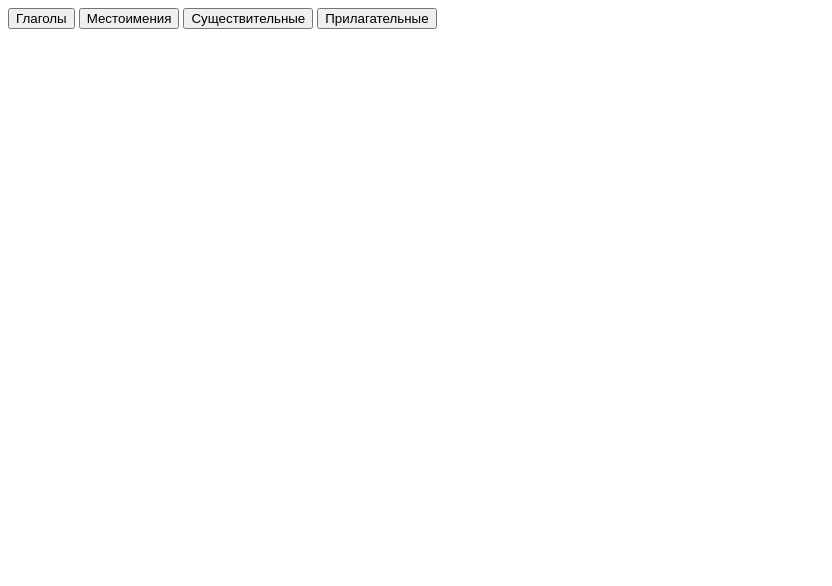
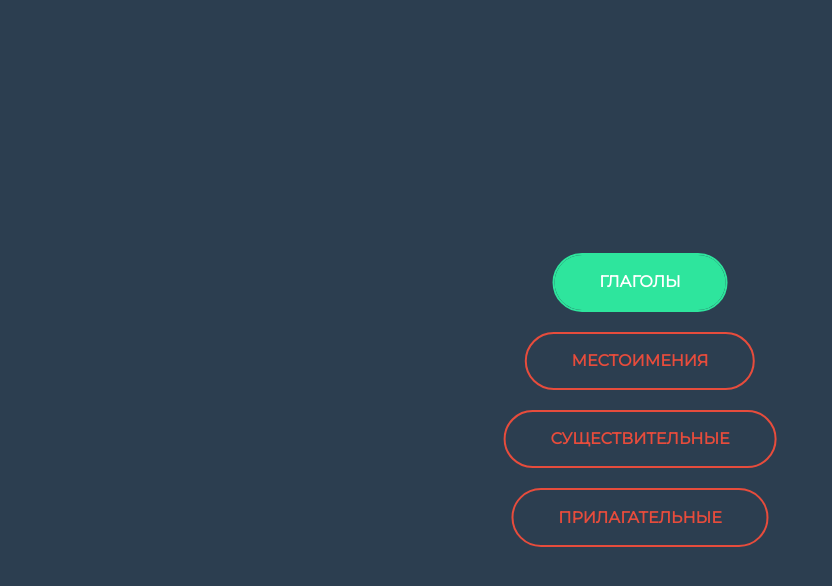
Before and after one commit to egormozg/Crenglish, a plain HTML site: page index.html in a window 1280 px wide. Shown: the whole page, without its empty margins (0-832 px from the left). Drawn offline with Linux system fonts and the light colour scheme.

Commit message:
Update index.html

```diff
--- a/index.html
+++ b/index.html
@@ -4,7 +4,7 @@
     <meta charset="UTF-8" />
     <meta http-equiv="X-UA-Compatible" content="IE=edge" />
     <meta name="viewport" content="width=device-width, initial-scale=1.0" />
-    <link rel="stylesheet" href="menu.css" />
+    <link rel="stylesheet" href="style.css" />
     <title>Меню</title>
   </head>
   <body>
```
